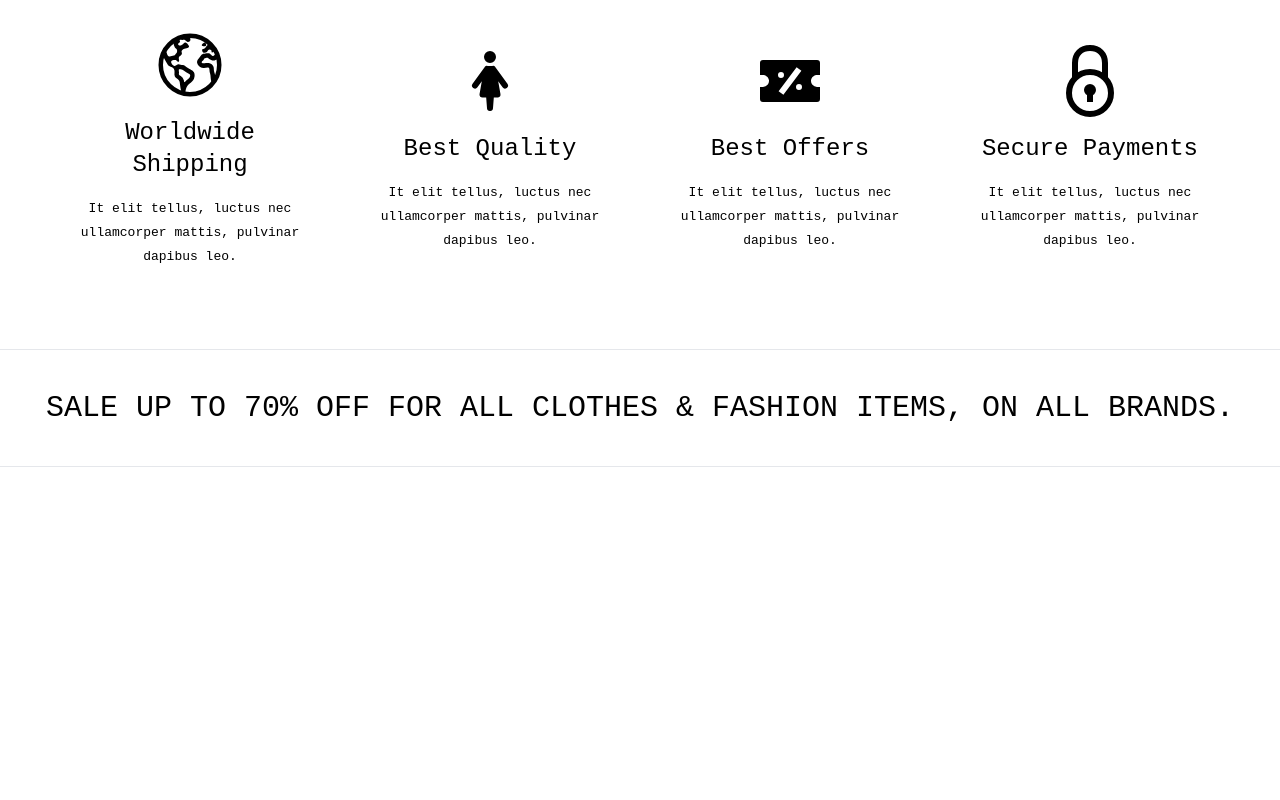
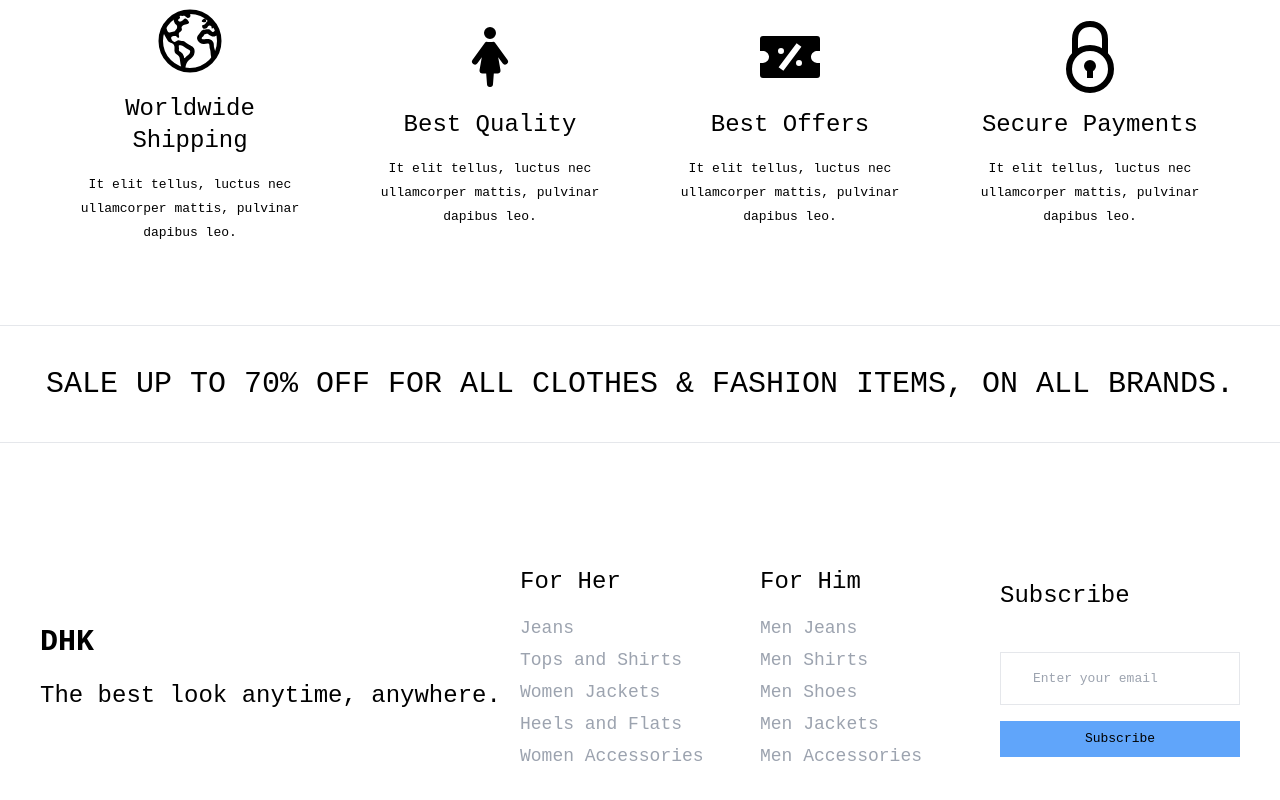
Before and after one commit to VividXe/shopping-portfolio, a Next.js app: page / in a window 1280 px wide. Shown: the part 2547-3347 px from the top of the page. Before the commit the page ends 3034 px from the top, so only its background shows below. Built offline with nearby package versions, Linux system fonts and the light colour scheme.

Commit message:
update button

```diff
--- a/src/components/home/Feature-Product/card.tsx
+++ b/src/components/home/Feature-Product/card.tsx
@@ -29,7 +29,7 @@ function Card({ products }: { products: Products[] }) {
           <h1 className="text-gray-700">{product.name}</h1>
           <p>${product.price}</p>
           <CiStar className="text-xl text-yellow-400" />
-          <button className="border border-gray-200 rounded-md hover:bg-gray-200 text-black py-2 px-4">
+          <button className="border border-gray-200 rounded-md hover:bg-gray-200 text-black py-2 text-xs px-4">
             Add to Cart
           </button>
         </a>
--- a/src/components/layouts/footer/footer.tsx
+++ b/src/components/layouts/footer/footer.tsx
@@ -1,7 +1,50 @@
 import React from "react";
 
 function Footer() {
-  return <div>Footer</div>;
+  return (
+    <div className="grid grid-cols-5 text-black h-[450px] p-10">
+      <div className="col-span-2 flex flex-col gap-5 items-start justify-center">
+        <a href="/home" className="text-3xl font-bold">
+          DHK
+        </a>
+        <h1 className="text-2xl">The best look anytime, anywhere.</h1>
+      </div>
+      <div className="col-span-1 flex flex-col justify-center gap-4 text-gray-400 text-lg">
+        <h1 className="text-2xl text-black"> For Her</h1>
+        <div className="flex flex-col gap-1">
+          <h1> Jeans </h1>
+          <h1> Tops and Shirts</h1>
+          <h1> Women Jackets</h1>
+          <h1> Heels and Flats</h1>
+          <h1> Women Accessories</h1>
+        </div>
+      </div>
+      <div className="col-span-1 flex flex-col justify-center gap-4 text-gray-400 text-lg">
+        <h1 className="text-2xl text-black"> For Him</h1>
+        <div className="flex flex-col gap-1">
+          <h1> Men Jeans </h1>
+          <h1> Men Shirts </h1>
+          <h1> Men Shoes</h1>
+          <h1> Men Jackets</h1>
+          <h1> Men Accessories</h1>
+        </div>
+      </div>
+
+      <div className="col-span-1 flex flex-col gap-10 justify-center">
+        <h1 className="text-2xl">Subscribe</h1>
+        <div className="flex flex-col gap-4">
+          <input
+            type="text"
+            placeholder="Enter your email"
+            className="px-8 py-4 border outline-none"
+          />
+          <button className="text-black px-4 py-2 bg-blue-400">
+            Subscribe
+          </button>
+        </div>
+      </div>
+    </div>
+  );
 }
 
 export default Footer;
```
